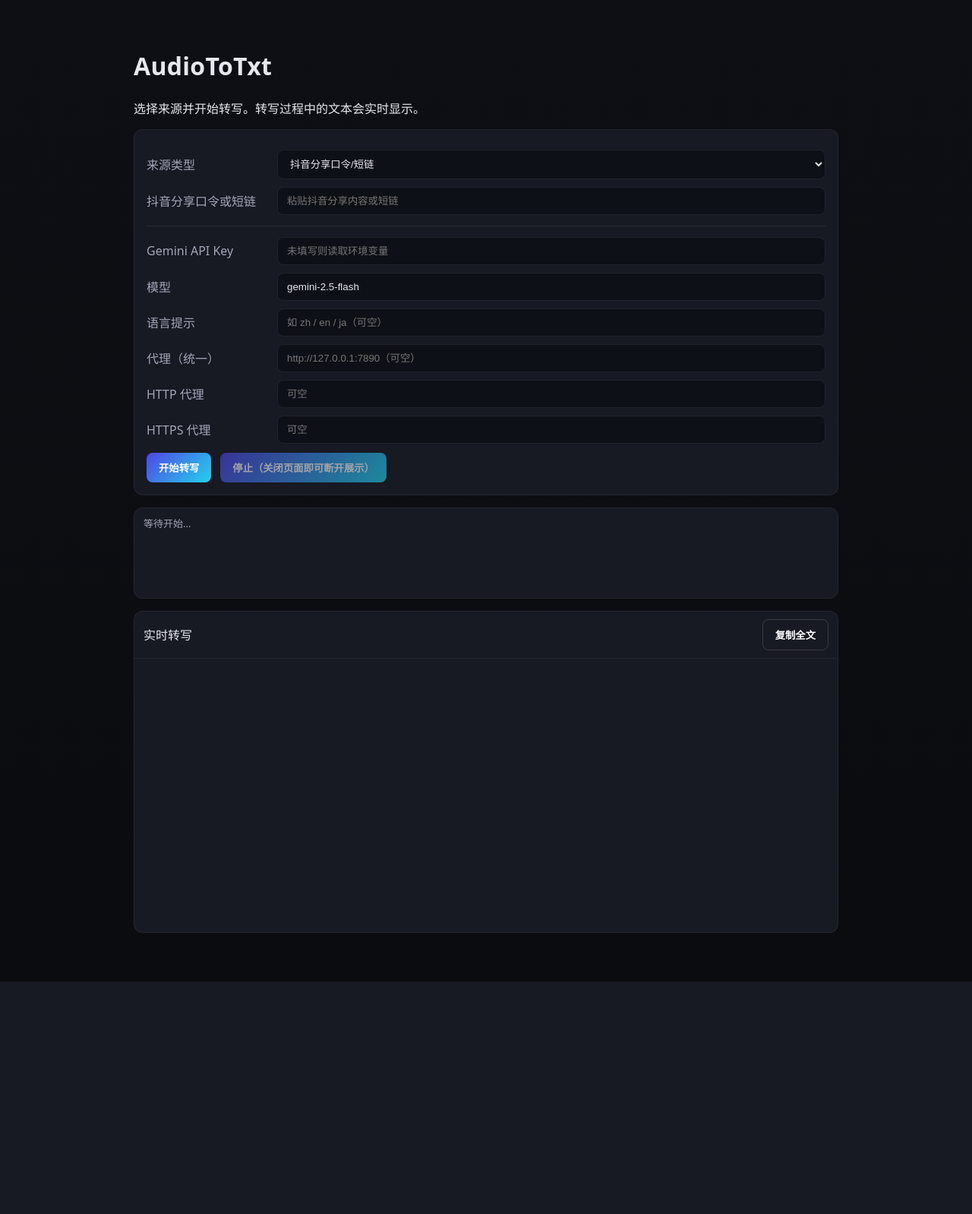
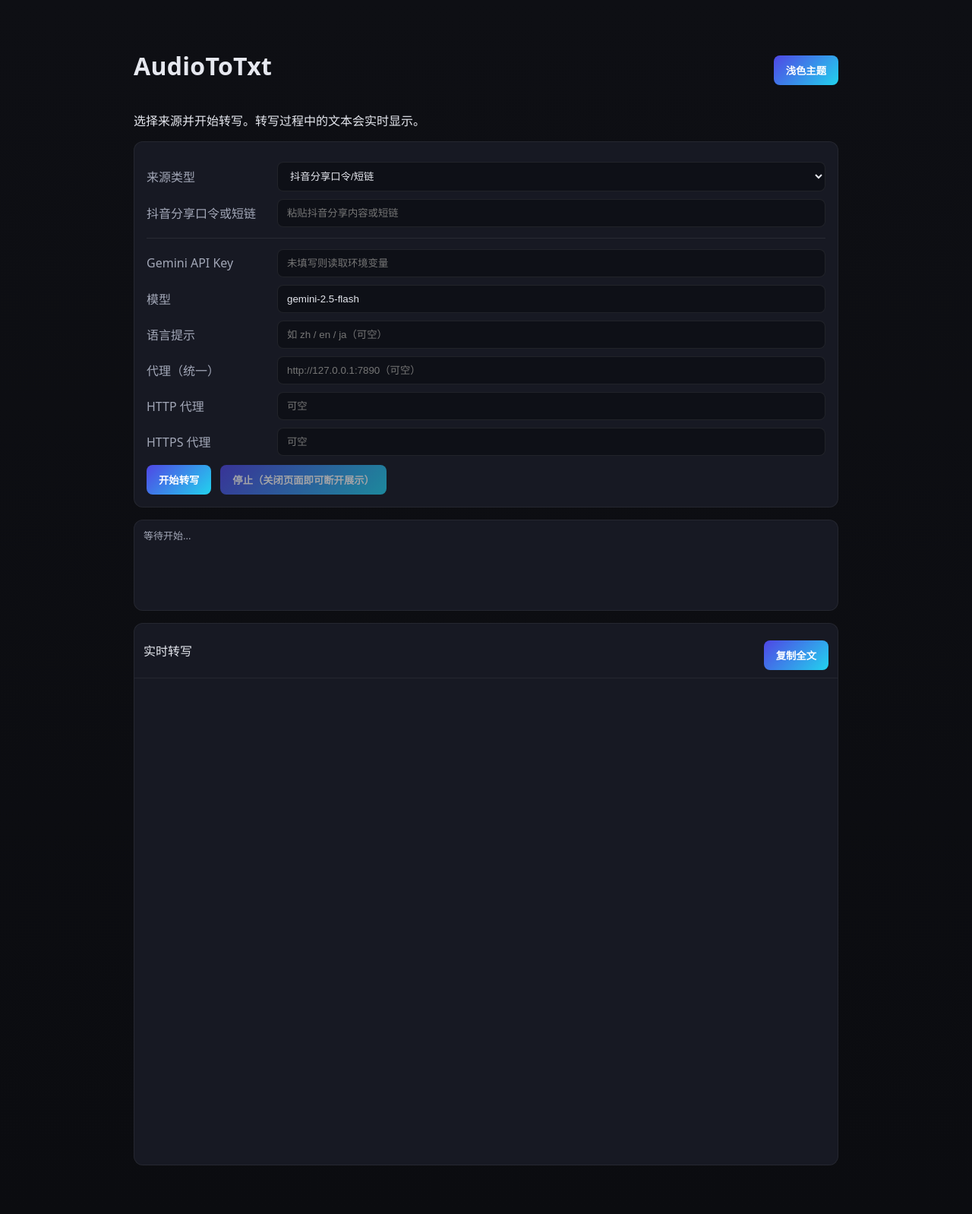
Before and after one commit to fangyuan99/audiototxt, a FastAPI app: page / in a window 1280 px wide. Shown: the whole page at 76% size. Before the commit the page ends 1292 px from the top, so only its background shows below. Run offline with FastAPI, Linux system fonts and the light colour scheme.

Commit message:
feat: implement light theme support and theme toggle functionality

```diff
--- a/fastapi/static/css/style.css
+++ b/fastapi/static/css/style.css
@@ -111,19 +145,31 @@
   border-bottom: 1px solid rgba(255,255,255,0.06);
 }
 
+:root[data-theme="light"] .output-header {
+  border-bottom: 1px solid rgba(0,0,0,0.08);
+}
+
 .output {
   padding: 12px;
   margin: 0;
-  height: 360px;
+  height: 80vh;
   overflow: auto;
   white-space: pre-wrap;
+  font-size: 18px;
+  line-height: 1.8;
 }
 
 a { color: #7dd3fc; text-decoration: none; }
 a:hover { text-decoration: underline; }
 
+:root[data-theme="light"] a { color: #2563eb; }
+
 .output-actions { display: flex; gap: 10px; align-items: center; }
-.ghost {
-  background: transparent;
-  border: 1px solid rgba(255,255,255,0.15);
+
+.topbar {
+  display: flex;
+  align-items: center;
+  justify-content: space-between;
+  gap: 12px;
+  margin-bottom: 8px;
 }
--- a/fastapi/static/js/main.js
+++ b/fastapi/static/js/main.js
@@ -6,6 +6,7 @@
 const stopBtn = document.getElementById('stop-btn');
 const downloadLink = document.getElementById('download-link');
 const copyBtn = document.getElementById('copy-btn');
+const themeToggleBtn = document.getElementById('theme-toggle');
 
 let ws = null;
 
@@ -30,7 +31,14 @@
 }
 
 function appendOutput(text) {
-  outputPre.textContent += text;
+  // 段落空一行：将双换行规范化为两个换行；
+  // 若是单换行则保持；在显示时文本区域已使用 pre-wrap
+  // 若上一次末尾非空且当前片段以换行开头，保持原样
+  // 仅在出现段落断句（\n\n 或 \r\n\r\n）时确保两个换行
+  const normalized = text
+    .replace(/\r\n/g, '\n')
+    .replace(/\n{3,}/g, '\n\n');
+  outputPre.textContent += normalized;
   outputPre.scrollTop = outputPre.scrollHeight;
 }
 
@@ -177,3 +185,31 @@
 }
 
 restoreFormFromLocalStorage();
+
+// 主题切换与持久化
+const THEME_KEY = 'audiototxt_theme';
+function applyTheme(theme) {
+  const root = document.documentElement;
+  if (theme === 'light') {
+    root.setAttribute('data-theme', 'light');
+    themeToggleBtn && (themeToggleBtn.textContent = '深色主题');
+  } else {
+    root.removeAttribute('data-theme');
+    themeToggleBtn && (themeToggleBtn.textContent = '浅色主题');
+  }
+}
+function initTheme() {
+  try {
+    const saved = localStorage.getItem(THEME_KEY);
+    applyTheme(saved === 'light' ? 'light' : 'dark');
+  } catch (_) {
+    applyTheme('dark');
+  }
+}
+themeToggleBtn?.addEventListener('click', () => {
+  const isLight = document.documentElement.getAttribute('data-theme') === 'light';
+  const next = isLight ? 'dark' : 'light';
+  applyTheme(next);
+  try { localStorage.setItem(THEME_KEY, next); } catch (_) {}
+});
+initTheme();
--- a/fastapi/templates/index.html
+++ b/fastapi/templates/index.html
@@ -1,5 +1,5 @@
 <!DOCTYPE html>
-<html lang="zh-CN">
+<html lang="zh-CN" data-theme="light">
 <head>
     <meta charset="UTF-8" />
     <meta name="viewport" content="width=device-width, initial-scale=1" />
@@ -8,7 +8,12 @@
 </head>
 <body>
 <div class="container">
-    <h1>AudioToTxt</h1>
+    <div class="topbar">
+        <h1>AudioToTxt</h1>
+        <div>
+            <button type="button" id="theme-toggle" class="actions">浅色主题</button>
+        </div>
+    </div>
     <p>选择来源并开始转写。转写过程中的文本会实时显示。</p>
 
     <form id="task-form">
@@ -90,7 +95,7 @@
         <div class="output-header">
             <span>实时转写</span>
             <div class="output-actions">
-                <button type="button" id="copy-btn" class="ghost">复制全文</button>
+                <button type="button" id="copy-btn" class="actions">复制全文</button>
                 <a id="download-link" style="display:none" target="_blank">下载完整文本</a>
             </div>
         </div>
```
Also changed, not shown: other parts of fastapi/static/css/style.css (+34 -0 lines).
